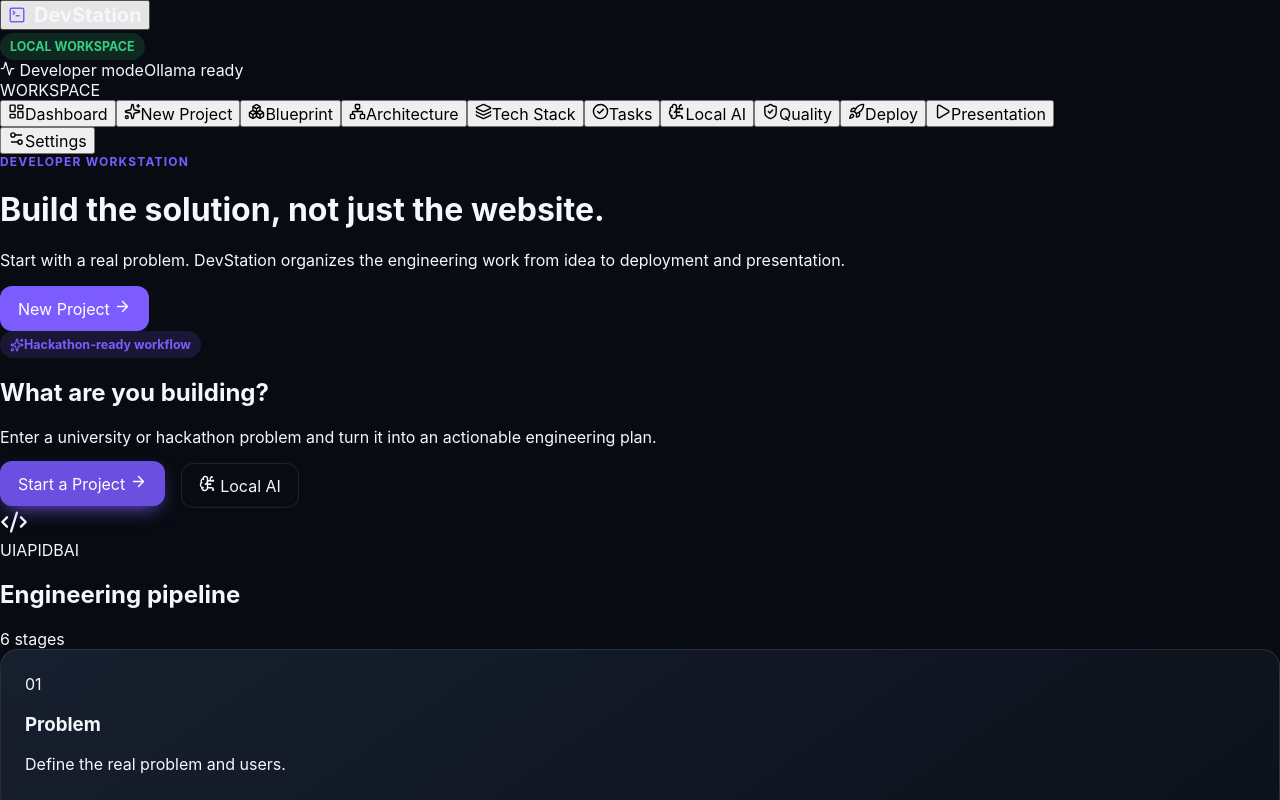
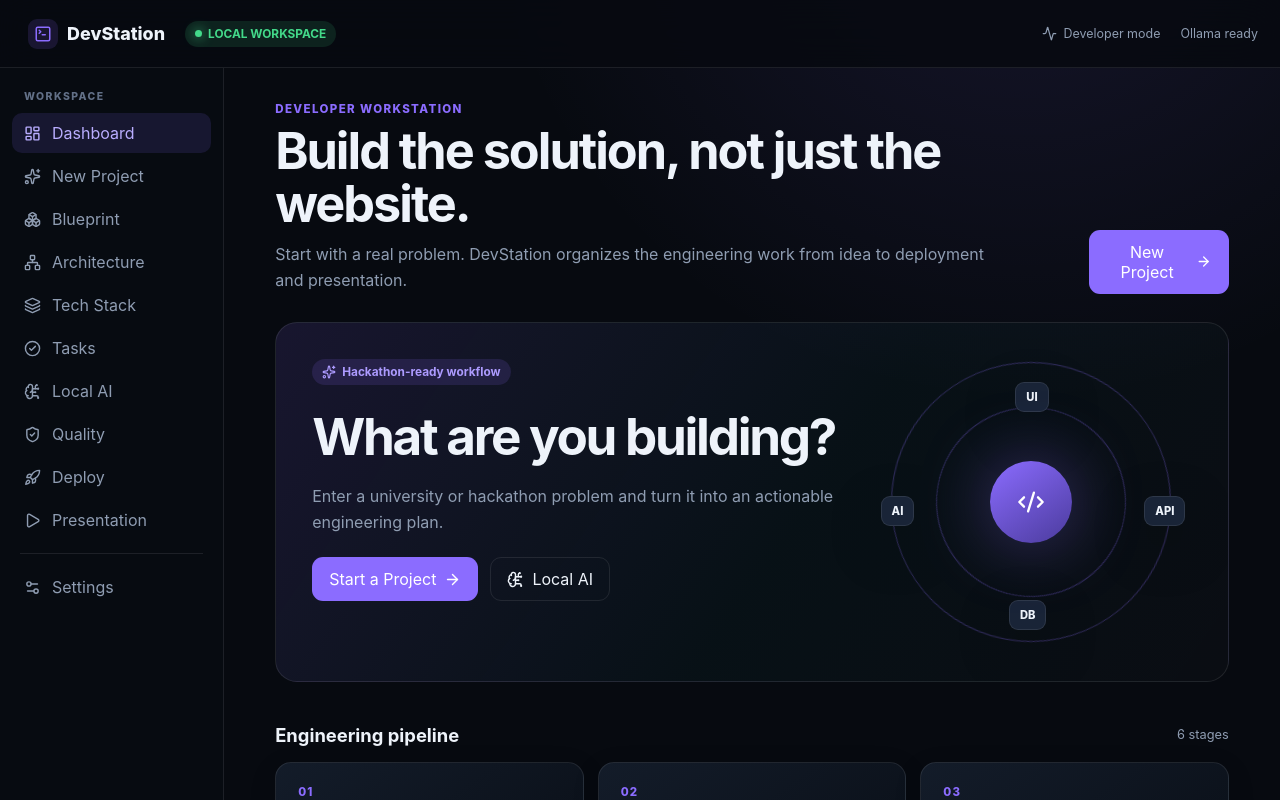
Before and after one commit to 1mmfazilprofessional-tech/professional-web-demo, a React (Vite) app: page / in a window 1280 px wide. Shown: the top 800 px of the page. Built offline with nearby package versions, Linux system fonts and the light colour scheme.

Commit message:
feat: add developer workstation design system

```diff
--- a/src/styles/design-system.css
+++ b/src/styles/design-system.css
@@ -1,296 +1,47 @@
 :root {
-  --bg: #080b12;
-  --surface: #111722;
-  --surface-2: #182131;
-  --text: #f4f7fb;
-  --muted: #9aa7ba;
-  --primary: #7c5cff;
-  --secondary: #20d9c2;
-  --success: #35d07f;
-  --warning: #f5b942;
-  --danger: #ff647c;
-  --border: rgba(255,255,255,.10);
-  --radius: 18px;
+  --bg: #070a10;
+  --surface: #0d131d;
+  --surface-2: #141d2b;
+  --surface-3: #192437;
+  --text: #eef3fa;
+  --muted: #8f9db2;
+  --primary: #8b6cff;
+  --secondary: #2bd9c5;
+  --success: #43d98a;
+  --warning: #f3bd55;
+  --danger: #ff687d;
+  --border: rgba(255,255,255,.09);
+  --radius: 16px;
+  --shadow: 0 18px 55px rgba(0,0,0,.28);
 }
-
-* {
-  box-sizing: border-box;
-}
-
-html {
-  scroll-behavior: smooth;
-}
-
-body {
-  margin: 0;
-  background: var(--bg);
-  color: var(--text);
-  font-family: Inter, ui-sans-serif, system-ui, -apple-system, BlinkMacSystemFont, "Segoe UI", sans-serif;
-}
-
-button,
-input {
-  font: inherit;
-}
-
-button,
-a {
-  -webkit-tap-highlight-color: transparent;
-}
-
-.container {
-  width: min(1120px, calc(100% - 40px));
-  margin-inline: auto;
-}
-
-.button {
-  border: 1px solid transparent;
-  border-radius: 12px;
-  padding: 11px 17px;
-  cursor: pointer;
-  transition: .2s ease;
-}
-
-.button:hover {
-  transform: translateY(-2px);
-}
-
-.button:focus-visible,
-.input:focus-visible {
-  outline: 2px solid var(--secondary);
-  outline-offset: 3px;
-}
-
-.button:disabled {
-  opacity: .45;
-  cursor: not-allowed;
-  transform: none;
-}
-
-.card {
-  background: linear-gradient(145deg, rgba(24,33,49,.95), rgba(13,18,28,.95));
-  border: 1px solid var(--border);
-  border-radius: var(--radius);
-  padding: 24px;
-  transition: transform .25s ease, border-color .25s ease;
-}
-
-.card:hover {
-  transform: translateY(-4px);
-  border-color: rgba(124,92,255,.45);
-}
-
-.badge {
-  display: inline-flex;
-  align-items: center;
-  border-radius: 999px;
-  padding: 6px 10px;
-  font-size: .78rem;
-  font-weight: 700;
-}
-
-.input {
-  width: 100%;
-  border: 1px solid var(--border);
-  border-radius: 12px;
-  padding: 12px 14px;
-  background: var(--surface);
-  color: var(--text);
-}
-
-.input::placeholder {
-  color: var(--muted);
-}
-
-@media (max-width: 700px) {
-  .container {
-    width: min(100% - 24px, 1120px);
-  }
-
-  .card {
-    padding: 18px;
-  }
-}
-
-/* Button Variants */
-.button.primary {
-  background: var(--primary);
-  color: #fff;
-}
-.button.secondary {
-  background: var(--surface-2);
-  color: var(--text);
-}
-.button.outline {
-  background: transparent;
-  border-color: var(--border);
-  color: var(--text);
-}
-.button.primary:hover { background: #6b4fe0; }
-.button.secondary:hover { background: #222d42; }
-.button.outline:hover { border-color: var(--primary); }
-
-/* Badge Colors */
-.badge.primary { background: rgba(124,92,255,.15); color: var(--primary); }
-.badge.secondary { background: rgba(32,217,194,.15); color: var(--secondary); }
-.badge.success { background: rgba(53,208,127,.15); color: var(--success); }
-.badge.warning { background: rgba(245,185,66,.15); color: var(--warning); }
-.badge.error { background: rgba(255,100,124,.15); color: var(--danger); }
-
-/* Layout structure */
-.app-shell { display: flex; flex-direction: column; min-height: 100vh; }
-.site-header { border-bottom: 1px solid var(--border); background: var(--bg); position: sticky; top: 0; z-index: 100; padding: 16px 0; }
-.nav-bar { display: flex; align-items: center; justify-content: space-between; gap: 24px; }
-.brand { display: flex; align-items: center; gap: 8px; font-weight: 700; color: var(--text); text-decoration: none; font-size: 1.25rem; }
-.brand-mark { color: var(--primary); display: flex; }
-.nav-links { display: flex; gap: 24px; }
-.nav-links a { color: var(--muted); text-decoration: none; font-size: 0.95rem; transition: color 0.2s; }
-.nav-links a:hover { color: var(--text); }
-.nav-actions { display: flex; gap: 16px; align-items: center; }
-.menu-button { display: none; background: transparent; border: none; color: var(--text); cursor: pointer; }
-
-/* Hero section */
-.hero { display: flex; align-items: center; justify-content: space-between; gap: 48px; padding: 80px 0; min-height: 70vh; }
-.hero-content { flex: 1; max-width: 600px; display: flex; flex-direction: column; gap: 24px; align-items: flex-start; }
-.hero h1 { font-size: 3.5rem; line-height: 1.1; margin: 0; font-weight: 800; letter-spacing: -0.03em; }
-.hero h1 span { color: var(--primary); }
-.hero p { font-size: 1.1rem; color: var(--muted); line-height: 1.6; margin: 0; }
-.hero-actions { display: flex; gap: 16px; }
-.hero-meta { display: flex; gap: 16px; color: var(--muted); font-size: 0.85rem; }
-.hero-meta span { display: flex; align-items: center; gap: 6px; }
-
-/* Hero Panel */
-.hero-panel { flex: 1; display: flex; justify-content: flex-end; position: relative; }
-.panel-glow { position: absolute; width: 100%; height: 100%; background: var(--primary); filter: blur(120px); opacity: 0.15; z-index: 0; }
-.hero-panel-content { background: var(--surface); border: 1px solid var(--border); border-radius: var(--radius); padding: 32px; position: relative; z-index: 1; display: flex; flex-direction: column; gap: 16px; box-shadow: 0 24px 48px rgba(0,0,0,0.4); max-width: 400px; }
-.hero-panel-content h2 { margin: 0; font-size: 1.5rem; }
-.mini-stats { display: flex; justify-content: space-between; margin-top: 24px; border-top: 1px solid var(--border); padding-top: 24px; }
-.mini-stats div { display: flex; flex-direction: column; gap: 4px; }
-.mini-stats strong { font-size: 1.5rem; color: var(--secondary); }
-.mini-stats span { font-size: 0.8rem; color: var(--muted); text-transform: uppercase; letter-spacing: 0.05em; }
-
-/* Sections */
-.section { padding: 80px 0; display: flex; flex-direction: column; gap: 48px; }
-.section-heading { display: flex; flex-direction: column; align-items: center; text-align: center; gap: 16px; max-width: 600px; margin: 0 auto; }
-.section-heading h2 { margin: 0; font-size: 2.25rem; }
-.section-heading p { color: var(--muted); margin: 0; line-height: 1.5; }
-
-/* Grids */
-.feature-grid, .showcase-grid { display: grid; grid-template-columns: repeat(auto-fit, minmax(250px, 1fr)); gap: 24px; }
-.icon-box { width: 48px; height: 48px; border-radius: 12px; background: var(--surface-2); color: var(--secondary); display: flex; align-items: center; justify-content: center; margin-bottom: 16px; }
-.feature-grid h3, .showcase-grid h3 { margin: 0 0 12px 0; font-size: 1.25rem; }
-.feature-grid p, .showcase-grid p { color: var(--muted); margin: 0; line-height: 1.5; font-size: 0.95rem; }
-
-.eyebrow { display: block; font-size: 0.75rem; font-weight: 700; color: var(--primary); letter-spacing: 0.1em; margin-bottom: 8px; text-transform: uppercase; }
-.component-row, .badge-row { display: flex; flex-wrap: wrap; gap: 12px; }
-.input-preview { margin-top: 16px; font-size: 0.85rem; color: var(--muted); }
-
-/* Motion Orb */
-.motion-stage { height: 120px; display: flex; align-items: center; justify-content: center; background: var(--surface-2); border-radius: 12px; }
-.motion-orb { width: 64px; height: 64px; border-radius: 50%; background: linear-gradient(135deg, var(--primary), var(--secondary)); display: flex; align-items: center; justify-content: center; color: #fff; box-shadow: 0 12px 24px rgba(124,92,255,0.4); }
-
-/* Footer */
-.site-footer { border-top: 1px solid var(--border); padding: 32px 0; margin-top: auto; }
-.footer-inner { display: flex; justify-content: space-between; color: var(--muted); font-size: 0.9rem; }
-
-/* Responsive */
-/* Responsive Refinements */
-@media (max-width: 1024px) {
-  .hero { gap: 32px; }
-  .hero h1 { font-size: 3rem; }
-  .section { padding: 64px 0; }
-}
-
-@media (max-width: 768px) {
-  .hero { flex-direction: column; padding: 48px 0; gap: 40px; text-align: center; }
-  .hero-content { align-items: center; }
-  .hero h1 { font-size: 2.5rem; }
-  .hero-panel { width: 100%; justify-content: center; }
-  .hero-panel-content { max-width: 100%; width: 100%; }
-
-  /* Mobile Navigation */
-  .nav-links {
-    display: none;
-    flex-direction: column;
-    position: absolute;
-    top: 100%;
-    left: 0;
-    right: 0;
-    background: var(--surface);
-    padding: 24px;
-    border-bottom: 1px solid var(--border);
-    box-shadow: 0 10px 20px rgba(0,0,0,0.2);
-    animation: slideDown 0.2s ease;
-  }
-  @keyframes slideDown {
-    from { opacity: 0; transform: translateY(-10px); }
-    to { opacity: 1; transform: translateY(0); }
-  }
-  .nav-links.open {
-    display: flex;
-  }
-  .nav-actions { gap: 12px; }
-  .menu-button { display: flex; align-items: center; justify-content: center; }
-
-  .footer-inner { flex-direction: column; gap: 16px; text-align: center; }
-}
-
-@media (max-width: 480px) {
-  .hero h1 { font-size: 2rem; }
-  .hero-actions { flex-direction: column; width: 100%; }
-  .hero-actions .button { width: 100%; justify-content: center; }
-  .hero-meta { flex-wrap: wrap; justify-content: center; }
-  .section-heading h2 { font-size: 1.75rem; }
-  .nav-actions > .button { display: none; } /* Hide GitHub button on tiny screens to preserve brand space */
-  .mini-stats { flex-direction: column; gap: 16px; align-items: center; text-align: center; }
-}
-
-
-/* Micro-interactions & Polish */
-.button {
-  transition: transform 0.2s cubic-bezier(0.34, 1.56, 0.64, 1), box-shadow 0.2s ease, background 0.2s ease, border-color 0.2s ease, opacity 0.2s ease;
-}
-.button:not(:disabled):hover {
-  box-shadow: 0 8px 20px -8px var(--primary);
-}
-.card {
-  transition: transform 0.3s cubic-bezier(0.34, 1.56, 0.64, 1), box-shadow 0.3s ease, border-color 0.3s ease;
-}
-.card:hover {
-  box-shadow: 0 12px 32px -12px rgba(124,92,255,0.25);
-}
-.badge {
-  transition: transform 0.2s cubic-bezier(0.34, 1.56, 0.64, 1);
-}
-.badge:hover {
-  transform: scale(1.05);
-}
-.nav-links a {
-  position: relative;
-}
-.nav-links a::after {
-  content: '';
-  position: absolute;
-  width: 0;
-  height: 2px;
-  bottom: -4px;
-  left: 0;
-  background: var(--primary);
-  transition: width 0.2s ease;
-}
-.nav-links a:hover::after {
-  width: 100%;
-}
-
-/* Accessibility: Reduced Motion */
-@media (prefers-reduced-motion: reduce) {
-  *, ::before, ::after {
-    animation-duration: 0.01ms !important;
-    animation-iteration-count: 1 !important;
-    transition-duration: 0.01ms !important;
-    scroll-behavior: auto !important;
-  }
-  .button:hover, .card:hover, .badge:hover {
-    transform: none !important;
-  }
-}
+* { box-sizing: border-box; }
+html { scroll-behavior: smooth; }
+body { margin:0; background:radial-gradient(circle at 80% -10%,rgba(139,108,255,.12),transparent 30%),var(--bg); color:var(--text); font-family:Inter,ui-sans-serif,system-ui,-apple-system,BlinkMacSystemFont,"Segoe UI",sans-serif; }
+button,input,textarea,select { font:inherit; }
+button { -webkit-tap-highlight-color:transparent; }
+.container { width:min(1120px,calc(100% - 40px)); margin-inline:auto; }
+.button { border:1px solid transparent; border-radius:11px; padding:11px 16px; cursor:pointer; display:inline-flex; align-items:center; justify-content:center; gap:8px; transition:.2s ease; }
+.button:hover:not(:disabled){transform:translateY(-2px);box-shadow:0 9px 25px -12px var(--primary)}
+.button:focus-visible,input:focus-visible,textarea:focus-visible,select:focus-visible{outline:2px solid var(--secondary);outline-offset:3px}
+.button:disabled{opacity:.5;cursor:not-allowed}
+.button.primary{background:var(--primary);color:#fff}.button.secondary{background:var(--surface-2);color:var(--text)}.button.outline{background:transparent;border-color:var(--border);color:var(--text)}
+.card{background:linear-gradient(145deg,rgba(20,29,43,.96),rgba(9,14,22,.96));border:1px solid var(--border);border-radius:var(--radius);padding:22px;box-shadow:0 8px 28px rgba(0,0,0,.12);transition:.25s ease}
+.card:hover{border-color:rgba(139,108,255,.35);transform:translateY(-2px)}
+.badge{display:inline-flex;align-items:center;gap:6px;border-radius:999px;padding:6px 10px;font-size:.74rem;font-weight:750;white-space:nowrap}.badge.primary{background:rgba(139,108,255,.14);color:#ad9bff}.badge.secondary{background:rgba(43,217,197,.12);color:var(--secondary)}.badge.success{background:rgba(67,217,138,.12);color:var(--success)}.badge.warning{background:rgba(243,189,85,.12);color:var(--warning)}.badge.error{background:rgba(255,104,125,.12);color:var(--danger)}
+.eyebrow{font-size:.72rem;font-weight:800;letter-spacing:.12em;color:var(--primary);margin-bottom:9px}
+.workstation-shell{min-height:100vh}.workstation-header{height:68px;position:sticky;top:0;z-index:100;display:flex;align-items:center;justify-content:space-between;padding:0 22px;border-bottom:1px solid var(--border);background:rgba(7,10,16,.88);backdrop-filter:blur(18px)}
+.workstation-brand{display:flex;align-items:center;gap:14px}.brand{border:0;background:transparent;color:var(--text);display:flex;align-items:center;gap:9px;font-size:1.12rem;font-weight:800;cursor:pointer}.brand-mark{display:grid;place-items:center;width:30px;height:30px;border-radius:9px;background:rgba(139,108,255,.14);color:var(--primary)}.status-dot{width:7px;height:7px;border-radius:50%;background:var(--success);display:inline-block;box-shadow:0 0 12px var(--success)}.status-dot.warning{background:var(--warning);box-shadow:none}.header-status{display:flex;gap:20px;color:var(--muted);font-size:.78rem}.header-status span{display:flex;align-items:center;gap:6px}.menu-button{display:none;background:transparent;border:0;color:var(--text);cursor:pointer}
+.workstation-layout{display:grid;grid-template-columns:224px 1fr;min-height:calc(100vh - 68px)}.workstation-sidebar{position:sticky;top:68px;height:calc(100vh - 68px);border-right:1px solid var(--border);padding:22px 12px;background:rgba(8,12,19,.7)}.sidebar-label{font-size:.65rem;font-weight:800;color:#627087;letter-spacing:.14em;padding:0 12px 10px}.sidebar-item{width:100%;display:flex;align-items:center;gap:11px;border:0;background:transparent;color:var(--muted);padding:10px 12px;border-radius:10px;cursor:pointer;text-align:left;margin-bottom:3px}.sidebar-item:hover{background:var(--surface);color:var(--text)}.sidebar-item.active{background:rgba(139,108,255,.13);color:#b9adff}.sidebar-divider{height:1px;background:var(--border);margin:13px 8px}
+.workstation-main{width:min(1250px,100%);padding:34px clamp(20px,4vw,54px) 70px}.page-header{display:flex;justify-content:space-between;align-items:flex-end;gap:24px;margin-bottom:28px}.page-header h1{font-size:clamp(2rem,4vw,3.15rem);letter-spacing:-.04em;line-height:1.05;margin:0 0 10px}.page-header p{max-width:720px;color:var(--muted);line-height:1.65;margin:0}.workstation-notice{position:fixed;right:24px;bottom:24px;z-index:200;background:var(--surface-3);border:1px solid var(--border);border-radius:12px;padding:13px 16px;color:var(--text);box-shadow:var(--shadow);max-width:360px}
+.hero-workspace{display:grid;grid-template-columns:1.25fr .75fr;gap:24px;min-height:360px;padding:36px;border:1px solid var(--border);border-radius:22px;background:linear-gradient(125deg,rgba(139,108,255,.13),rgba(43,217,197,.035) 55%,rgba(255,255,255,.015));overflow:hidden}.hero-workspace h2{font-size:clamp(2rem,4vw,3.4rem);letter-spacing:-.045em;max-width:700px;margin:20px 0 14px}.hero-workspace p{color:var(--muted);line-height:1.65;max-width:650px}.hero-actions{display:flex;gap:12px;margin-top:22px}.system-visual{position:relative;min-height:285px;display:grid;place-items:center}.system-core{width:82px;height:82px;border-radius:50%;display:grid;place-items:center;color:#fff;background:linear-gradient(145deg,var(--primary),#4b3b9d);box-shadow:0 0 70px rgba(139,108,255,.4);z-index:2}.system-orbit{position:absolute;border:1px solid rgba(139,108,255,.32);border-radius:50%;animation:orbit 14s linear infinite}.orbit-one{width:190px;height:190px}.orbit-two{width:280px;height:280px;animation-duration:20s}.system-node{position:absolute;background:var(--surface-3);border:1px solid var(--border);padding:7px 10px;border-radius:9px;font-size:.7rem;font-weight:800;box-shadow:var(--shadow)}.node-a{top:8%;left:45%}.node-b{right:2%;top:48%}.node-c{bottom:5%;left:43%}.node-d{left:3%;top:48%}@keyframes orbit{to{transform:rotate(360deg)}}
+.section-title-row{display:flex;justify-content:space-between;align-items:center;margin:42px 0 16px}.section-title-row h2{margin:0;font-size:1.15rem}.section-title-row span{color:var(--muted);font-size:.8rem}.pipeline-grid,.dashboard-grid,.blueprint-grid,.stack-grid,.quality-grid,.release-flow,.presentation-grid,.ai-model-grid{display:grid;grid-template-columns:repeat(3,1fr);gap:14px}.pipeline-grid .card{min-height:160px}.pipeline-number{color:var(--primary);font-weight:850;font-size:.72rem;letter-spacing:.1em}.pipeline-grid h3,.stack-grid h3,.quality-grid h3{margin:17px 0 8px}.pipeline-grid p,.dashboard-grid p,.stack-grid p,.quality-grid p{color:var(--muted);line-height:1.55;font-size:.9rem;margin:0}.dashboard-grid{margin-top:14px}.card-heading{display:flex;align-items:center;justify-content:space-between;gap:12px;margin-bottom:14px}.card-heading span{display:flex;align-items:center;gap:8px;font-weight:700}
+.project-form{display:grid;grid-template-columns:1.35fr .65fr;gap:16px}.form-section{display:flex;flex-direction:column;gap:16px}.form-section label{display:flex;flex-direction:column;gap:8px;color:#b6c0cf;font-size:.83rem;font-weight:650}.input{width:100%;border:1px solid var(--border);border-radius:11px;padding:12px 13px;background:var(--surface);color:var(--text)}.input::placeholder,.workstation-textarea::placeholder{color:#66748a}.workstation-textarea,select{width:100%;border:1px solid var(--border);border-radius:11px;padding:13px;background:var(--surface);color:var(--text);resize:vertical;min-height:150px}.workstation-textarea.compact{min-height:90px}select{min-height:auto}
+.metric-grid{display:grid;grid-template-columns:repeat(4,1fr);gap:12px;margin-bottom:16px}.metric-value{font-size:2rem;font-weight:850;display:block}.metric-label{font-size:.78rem;color:var(--muted)}.blueprint-grid{grid-template-columns:repeat(2,1fr)}.clean-list{list-style:none;padding:0;margin:0;display:grid;gap:11px}.clean-list li{display:flex;gap:9px;color:#c2ccda;line-height:1.45;font-size:.9rem}.clean-list svg{flex:none;color:var(--secondary);margin-top:3px}
+.architecture-canvas{border:1px solid var(--border);border-radius:20px;padding:34px;min-height:500px;background:radial-gradient(circle at 50% 25%,rgba(139,108,255,.1),transparent 38%),var(--surface);display:flex;flex-direction:column;align-items:center;justify-content:center;gap:13px}.architecture-node{min-width:210px;padding:17px;border:1px solid var(--border);border-radius:13px;background:var(--surface-2);display:grid;grid-template-columns:38px 1fr;align-items:center;column-gap:10px}.architecture-icon{grid-row:span 2;width:38px;height:38px;border-radius:10px;display:grid;place-items:center;color:var(--secondary);background:rgba(43,217,197,.1)}.architecture-node strong{font-size:.9rem}.architecture-node small{color:var(--muted);font-size:.72rem;margin-top:3px}.architecture-arrow{color:#53627a}.architecture-row{display:flex;gap:13px;flex-wrap:wrap;justify-content:center}.architecture-note{margin-top:12px;color:var(--muted);font-size:.8rem;display:flex;gap:7px;align-items:center;text-align:center}
+.stack-grid{grid-template-columns:repeat(3,1fr)}.stack-icon{font-size:1.5rem}.stack-grid .badge{margin-top:14px}.task-list{border:1px solid var(--border);border-radius:16px;overflow:hidden}.task-row{display:grid;grid-template-columns:38px 1fr auto;gap:14px;align-items:center;padding:16px 18px;border-bottom:1px solid var(--border);background:rgba(13,19,29,.72)}.task-row:last-child{border-bottom:0}.task-check{width:30px;height:30px;border:1px solid var(--border);border-radius:8px;display:grid;place-items:center;color:var(--primary);font-size:.72rem}.task-row strong{display:block;font-size:.9rem}.task-row small{color:var(--muted);font-size:.72rem;display:block;margin-top:4px}
+.ai-layout{display:grid;grid-template-columns:.85fr 1.15fr;gap:14px}.ai-status{display:flex;align-items:center;gap:8px;color:var(--muted);font-size:.76rem;margin-bottom:20px}.ai-input{min-height:180px;margin:12px 0}.ai-response{white-space:pre-wrap;word-break:break-word;min-height:220px;margin:0;color:#c9d3e1;font:400 .82rem/1.6 ui-monospace,SFMono-Regular,Consolas,monospace}.ai-model-grid{grid-template-columns:repeat(2,1fr);margin-top:14px}.ai-model-grid p{color:var(--muted);font-size:.8rem;margin-bottom:0}
+.release-flow{grid-template-columns:repeat(3,1fr)}.release-flow code{display:block;margin-top:14px;color:#aeb9ca;background:#080c13;padding:9px;border-radius:8px;font-size:.72rem}.presentation-grid{grid-template-columns:repeat(2,1fr)}.presentation-grid h2{margin:8px 0;font-size:1.35rem}.presentation-grid p{color:var(--muted);line-height:1.55}
+.icon-box{width:44px;height:44px;border-radius:11px;background:var(--surface-3);color:var(--secondary);display:grid;place-items:center;margin-bottom:12px}
+@media(max-width:1000px){.workstation-layout{grid-template-columns:190px 1fr}.pipeline-grid,.dashboard-grid,.stack-grid,.quality-grid,.release-flow{grid-template-columns:repeat(2,1fr)}.hero-workspace{grid-template-columns:1fr}.system-visual{min-height:220px}.project-form,.ai-layout{grid-template-columns:1fr}}
+@media(max-width:760px){.workstation-header{padding:0 15px}.header-status{display:none}.menu-button{display:block}.workstation-layout{display:block}.workstation-sidebar{display:none;position:fixed;left:0;right:0;top:68px;width:auto;height:auto;max-height:calc(100vh - 68px);overflow:auto;z-index:90;border-right:0;border-bottom:1px solid var(--border)}.workstation-sidebar.open{display:block}.workstation-main{padding:26px 14px 50px}.page-header{align-items:flex-start;flex-direction:column}.hero-workspace{padding:24px}.system-visual{min-height:220px}.pipeline-grid,.dashboard-grid,.blueprint-grid,.stack-grid,.quality-grid,.release-flow,.presentation-grid,.ai-model-grid,.metric-grid{grid-template-columns:1fr}.architecture-row{flex-direction:column}.hero-actions{flex-wrap:wrap}.task-row{grid-template-columns:32px 1fr}.task-row .badge{grid-column:2;justify-self:start}}
+@media(prefers-reduced-motion:reduce){*,::before,::after{animation-duration:.01ms!important;animation-iteration-count:1!important;transition-duration:.01ms!important;scroll-behavior:auto!important}.card:hover,.button:hover{transform:none}}
```
